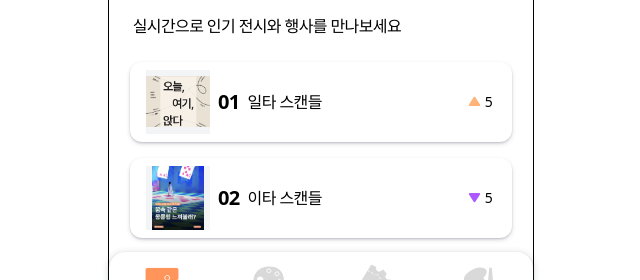
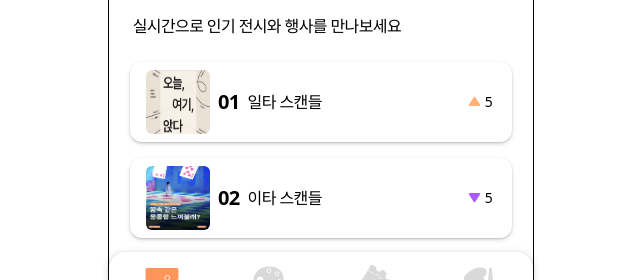
Before and after one commit to art-friendly-project/front-end, a React (Create React App) app in the folder web/: page /home in a window 1280 px wide. Shown: the part 467-747 px from the top of the page, without its empty margins (319-959 px from the left). Built offline with nearby package versions, Linux system fonts and the light colour scheme.

Commit message:
design: 사진 object-fit 값 수정

```diff
--- a/web/src/components/home/banner/PosterImg.tsx
+++ b/web/src/components/home/banner/PosterImg.tsx
@@ -16,7 +16,7 @@ const PosterImg = ({ idx, posterImg, posterImgLength }: posterImg) => {
         <IoIosArrowBack className="w-10 h-10 text-white opacity-50" />
       </label>
       <div className="absolute w-full bg-gradient-to-t h-80 from-neutral-900" />
-      <img className="object-contain w-full h-full bg-white" src={posterImg} />
+      <img className="w-full h-full bg-white object-fit" src={posterImg} />
       <label
         htmlFor={String((idx + 1 + posterImgLength) % posterImgLength)}
         className="absolute top-[8.5rem] right-1 z-10"
--- a/web/src/components/home/deadlineShow/DeadlineShow.tsx
+++ b/web/src/components/home/deadlineShow/DeadlineShow.tsx
@@ -32,7 +32,7 @@ const DeadlineShow = ({
         </span>
         <img
           src={image}
-          className="object-contain w-24 h-32 bg-gray-100 rounded-xl"
+          className="w-24 h-32 bg-gray-100 object-fit rounded-xl"
         />
         <div className="flex flex-col items-start justify-center w-full h-32 ml-4">
           <span className="text-Body1-M">{sort}</span>
--- a/web/src/components/home/popularShow/PopularShow.tsx
+++ b/web/src/components/home/popularShow/PopularShow.tsx
@@ -11,7 +11,10 @@ interface popularShow {
 const PopularShow = ({ name, image, upAndDown, id }: popularShow) => {
   return (
     <button className="relative flex items-center px-4 py-2 mb-4 rounded-xl shadow-custom2 w-9/10">
-      <img src={image} className="object-contain w-16 h-16 mr-2 bg-gray-100" />
+      <img
+        src={image}
+        className="w-16 h-16 mr-2 bg-gray-100 rounded-md object-fit"
+      />
       <span className="text-Headline">{`0${id}`}</span>
       <span className="ml-2 text-Body3-120">{name}</span>
       <div className="absolute flex right-5">
```
